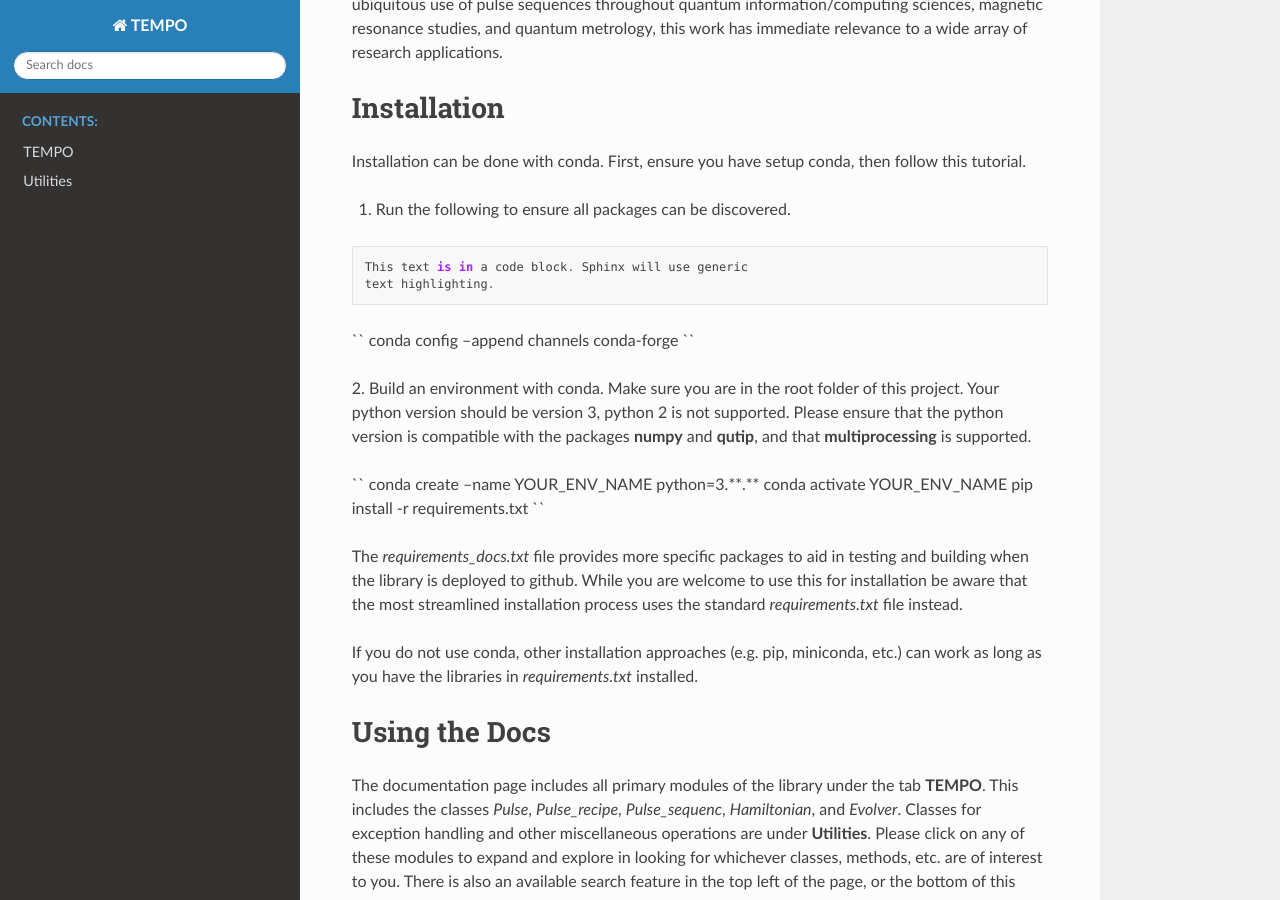
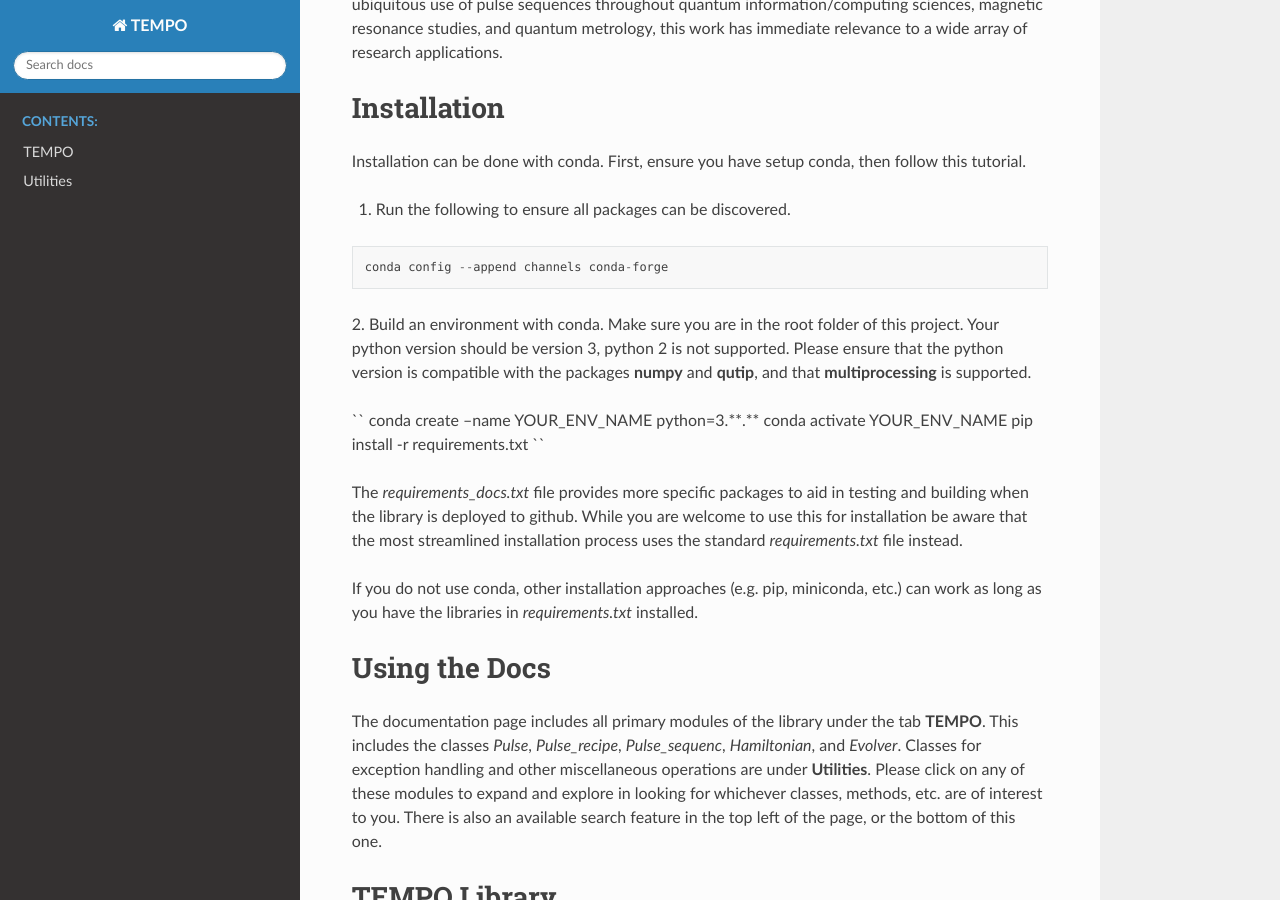
Before and after one commit to hakalasonja/TEMPO, a Sphinx documentation site: the page built from docs/source/index.rst, in a window 1280 px wide and 900 px high, scrolled down 420 px. Built offline with Sphinx 7.4.7 and the Read the Docs theme 3.1.0, drawn with Linux system fonts in a browser that asks for light colours.

Commit message:
Update index.rst

```diff
--- a/docs/source/index.rst
+++ b/docs/source/index.rst
@@ -24,13 +24,8 @@ Installation can be done with conda. First, ensure you have setup conda, then fo
 
 ::
 
-    This text is in a code block. Sphinx will use generic
-    text highlighting.
+    conda config --append channels conda-forge
 
-
-``
-conda config --append channels conda-forge
-``
 
 2. Build an environment with conda. Make sure you are in the root folder of this project. Your python version should be
 version 3, python 2 is not supported.
```
